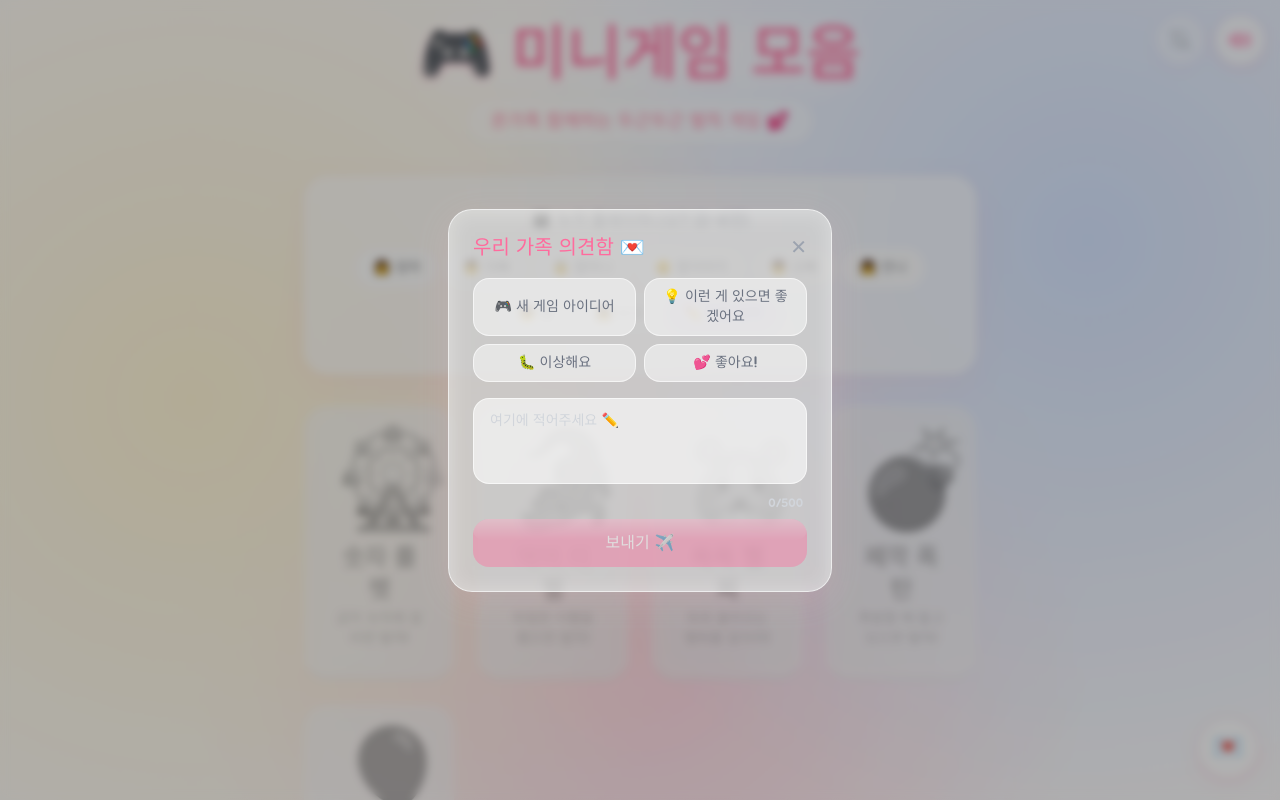
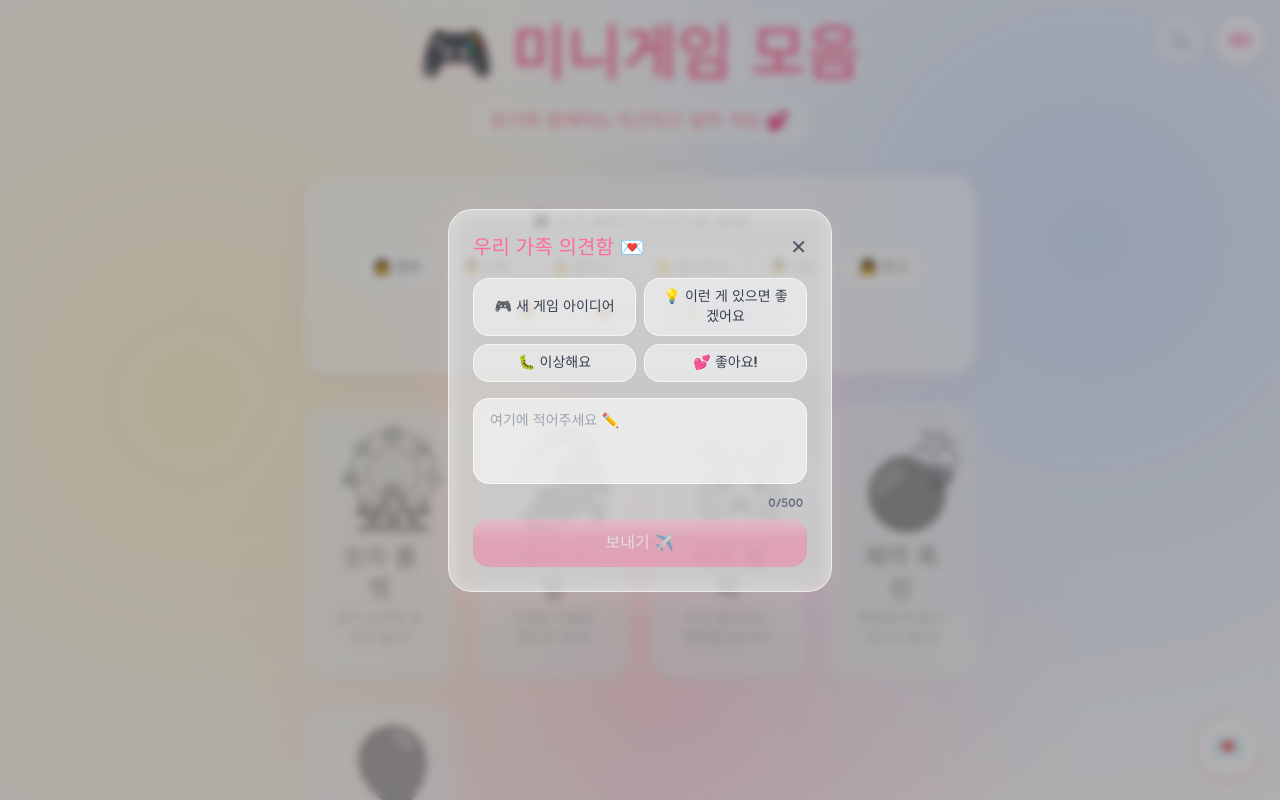
Before and after one commit to mooooburg-dev/miniplay, a Next.js app: page / in a window 1280 px wide. Both pictures are taken after a click on the button "의견 보내기". Shown: the top 800 px of the page. Built offline with nearby package versions, Linux system fonts and the light colour scheme.

Commit message:
의견함 모달 텍스트 색상 가독성 개선

```diff
--- a/components/FeedbackButton.tsx
+++ b/components/FeedbackButton.tsx
@@ -85,7 +85,7 @@ export function FeedbackButton() {
                   <h2 className="text-xl text-[#ff6b9d]">우리 가족 의견함 💌</h2>
                   <button
                     onClick={close}
-                    className="text-gray-400 text-xl leading-none"
+                    className="text-gray-600 text-xl leading-none"
                   >
                     ✕
                   </button>
@@ -100,7 +100,7 @@ export function FeedbackButton() {
                       className={`px-3 py-2 rounded-2xl text-sm border transition-all ${
                         selectedType === type
                           ? 'bg-[#ff6b9d]/15 border-[#ff6b9d]/40 text-[#ff6b9d]'
-                          : 'bg-white/50 border-white/60 text-gray-500'
+                          : 'bg-white/50 border-white/60 text-gray-700'
                       }`}
                     >
                       {type}
@@ -115,9 +115,9 @@ export function FeedbackButton() {
                   placeholder="여기에 적어주세요 ✏️"
                   maxLength={500}
                   rows={3}
-                  className="w-full px-4 py-3 rounded-2xl bg-white/60 border border-white/60 text-gray-700 placeholder:text-gray-300 resize-none focus:outline-none focus:ring-2 focus:ring-[#ff6b9d]/30 font-jua text-sm"
+                  className="w-full px-4 py-3 rounded-2xl bg-white/60 border border-white/60 text-gray-700 placeholder:text-gray-400 resize-none focus:outline-none focus:ring-2 focus:ring-[#ff6b9d]/30 font-jua text-sm"
                 />
-                <div className="text-right text-xs text-gray-300 mt-1 mr-1">
+                <div className="text-right text-xs text-gray-500 mt-1 mr-1">
                   {message.length}/500
                 </div>
 
```
